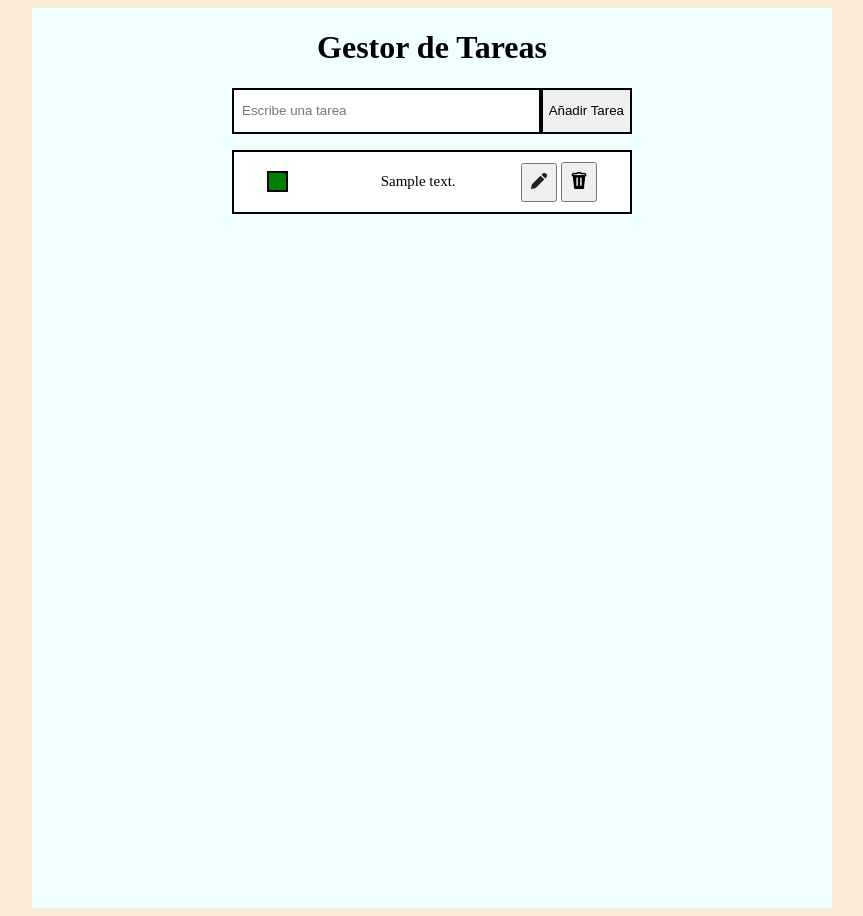
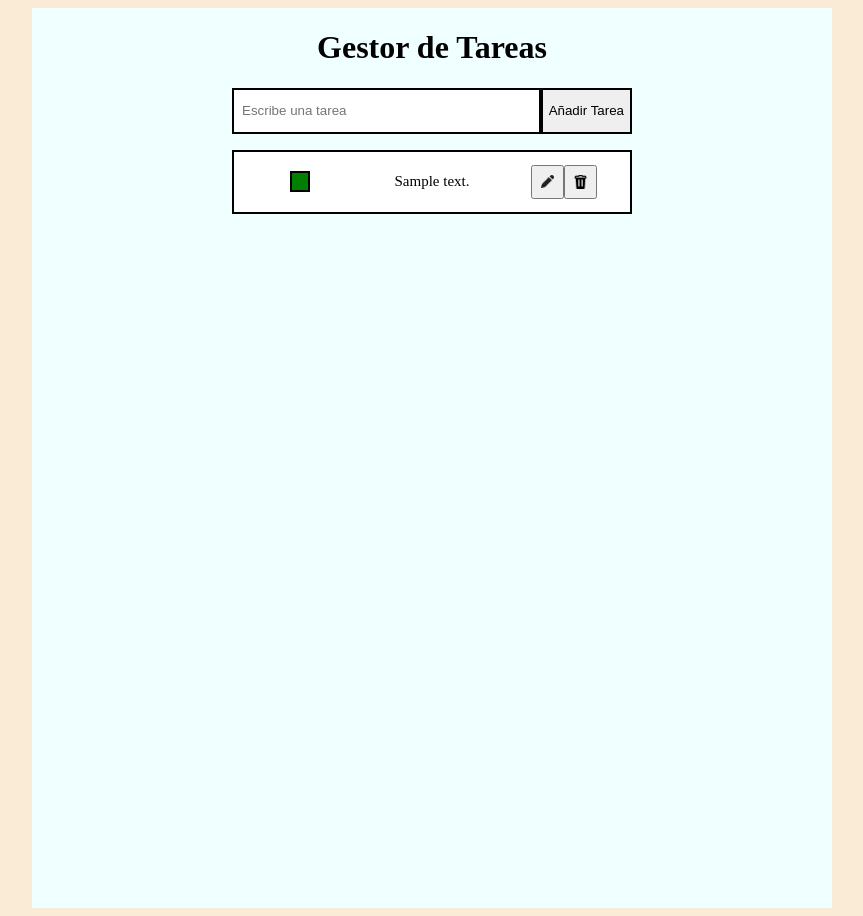
Before and after one commit to Adolfovi/todo-list, a PHP site: page / in a window 1280 px wide. Shown: the whole page, without its empty margins (208-1071 px from the left). Run offline with PHP 8.4, Linux system fonts and the light colour scheme; tables that the repository leaves empty hold one stand-in row (values such as "Sample post").

Commit message:
Inserción de un estilo

```diff
--- a/css/main.css
+++ b/css/main.css
@@ -114,21 +114,25 @@ label input[type="checkbox"]{
 
 
 .tarea label .editarTarea img{
-    width: 1rem !important;
+    width: 0.8rem !important;
 
 }
 
 .tarea label .borrarTarea img{
-        width: 1rem !important;
+        width: 0.8rem !important;
 
 }
 
 .tarea label .actionButtons button{
     padding: 0.5rem;
-
+    display: flex;
+    flex-direction: column;
 }
 
-
+.tarea label .actionButtons{
+    display: flex;
+    justify-content: center;
+}
 
 .editFormContainer{
     display: flex;
@@ -174,3 +178,15 @@ label input[type="checkbox"]{
     width: 400px;
     justify-content: space-around;
 }
+
+.deleteFormContainer span{
+    font-size: 25px;
+}
+
+
+
+.tarea label form, span, div{
+    width: 33.3333333%;
+    display: flex;
+    justify-content: center;
+}
--- a/index.php
+++ b/index.php
@@ -68,7 +68,7 @@ require("./manageData/setChecked.php");
                             <input type="submit" name="setChecked" value="' . $tasks[$i][2] . '" class="' . $buttonClass . '">
                             <input type="hidden" name="identificator" value="' . $tasks[$i][0] . '">
                         </form>
-                        ' . $tasks[$i][1] . '
+                        <span>' . $tasks[$i][1] . '</span>
                         <div class="actionButtons">
                         <button class="editarTarea"><img src="edit.png"/></button>
                         <button class="borrarTarea"><img src="delete.png"/></button>
```
